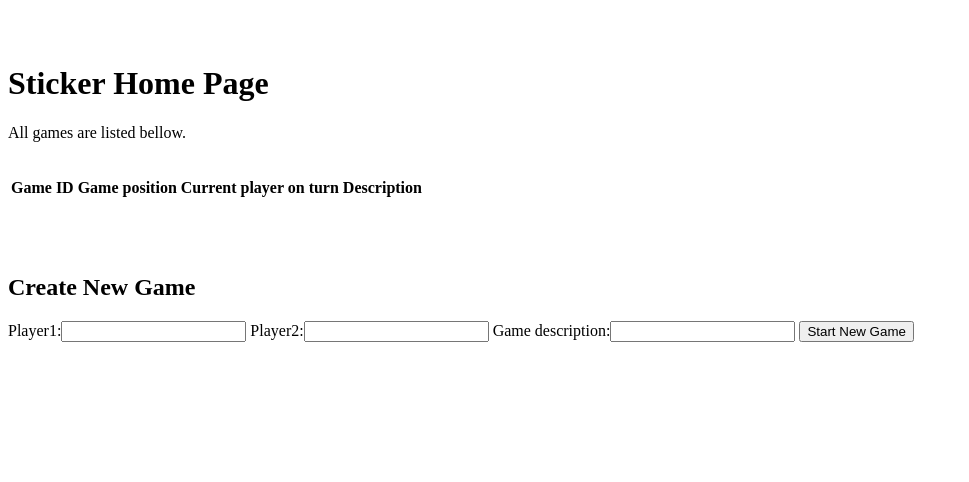
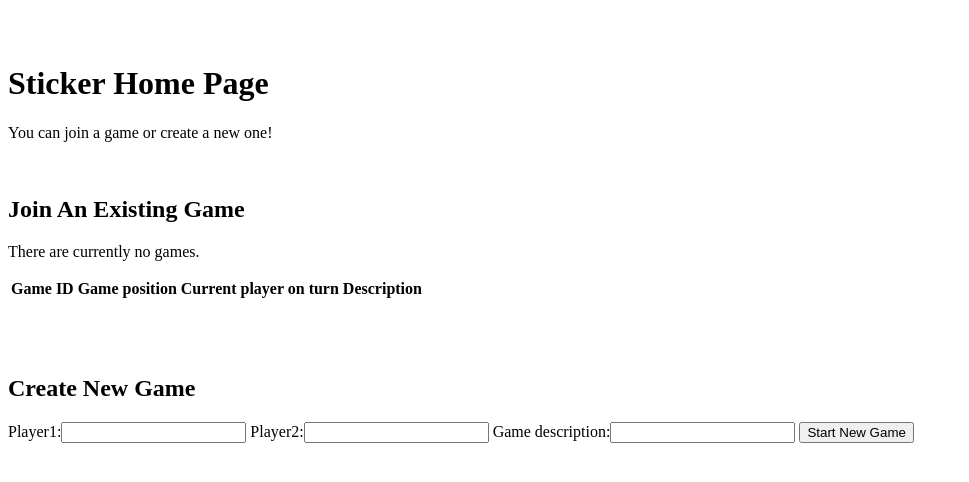
Before and after one commit to HyoMiYing/web-sticker, a Django app: page / in a window 1280 px wide. Shown: the top 482 px of the page, without its empty margins (0-969 px from the left). Run offline with Django 3.2, Linux system fonts and the light colour scheme; lists and menus that the app fills with data are empty.

Commit message:
Updated the markup on home.html, so that it can describe its functionality and use more clearly

```diff
--- a/user_web_interface/templates/home.html
+++ b/user_web_interface/templates/home.html
@@ -12,9 +12,10 @@
     <br>
 	<br>
 	<h1>Sticker Home Page</h1>
-	<p>All games are listed bellow.</p>
+	<p>You can join a game or create a new one!</p>
     <br>
     <div id="id_message">
+		<h2>Join An Existing Game</h2>
 		<table id="id_dashboard_table">
 		<tr>
 			<th>Game ID</th>
@@ -23,6 +24,7 @@
 			<th>Description</th>
 			<th></th>
 		</tr>
+		{% if all_games_data %}
 			{% for game_information in all_games_data %}
 				<tr>
 					<td id="id_id_of_game{{ game_information.game_id }}">{{ game_information.game_id }}</td>
@@ -32,6 +34,9 @@
 					<td id="id_link_to_game{{ game_information.game_id }}"><a href="{% url 'view_game' game_information.game_id %}">Visit Game</a></td>
 				</tr>
 			{% endfor %}
+		{% else %}
+			<p>There are currently no games.</p>
+		{% endif %}
 		</table>
 		<br>
 		<br>
```
Lines whose indentation alone changed are shown as unchanged.
